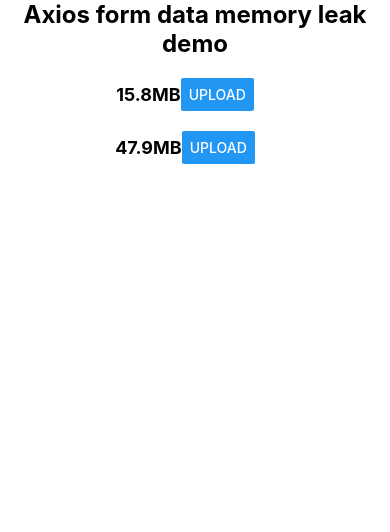
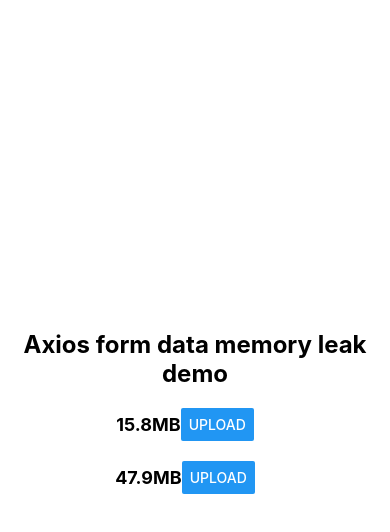
Before and after one commit to dklymenk/rn-formdata-memory-leaks, a React Native app: screen / in a window 390 px wide. Shown: the top 532 px of the page. Built offline with nearby package versions, Linux system fonts and the light colour scheme.

Commit message:
remove scroll view

```diff
--- a/App.tsx
+++ b/App.tsx
@@ -66,14 +66,12 @@
 const App = () => {
   return (
     <SafeAreaView style={styles.container}>
-      <ScrollView>
       <View style={styles.content}>
         <Text style={styles.heading}>Axios form data memory leak demo</Text>
         {files.map((file, index) => (
           <File key={index} file={file} />
         ))}
       </View>
-      </ScrollView>
     </SafeAreaView>
   );
 };
```
Lines whose indentation alone changed are shown as unchanged.
